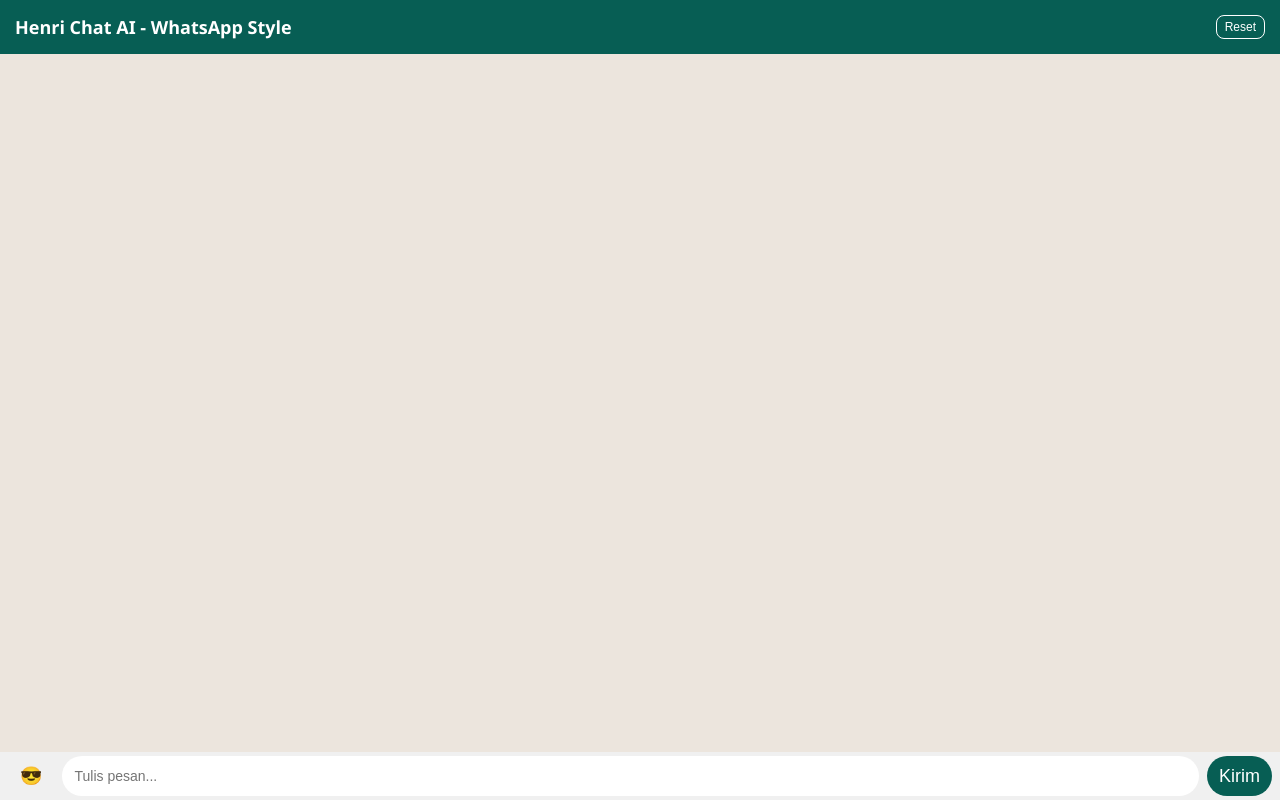
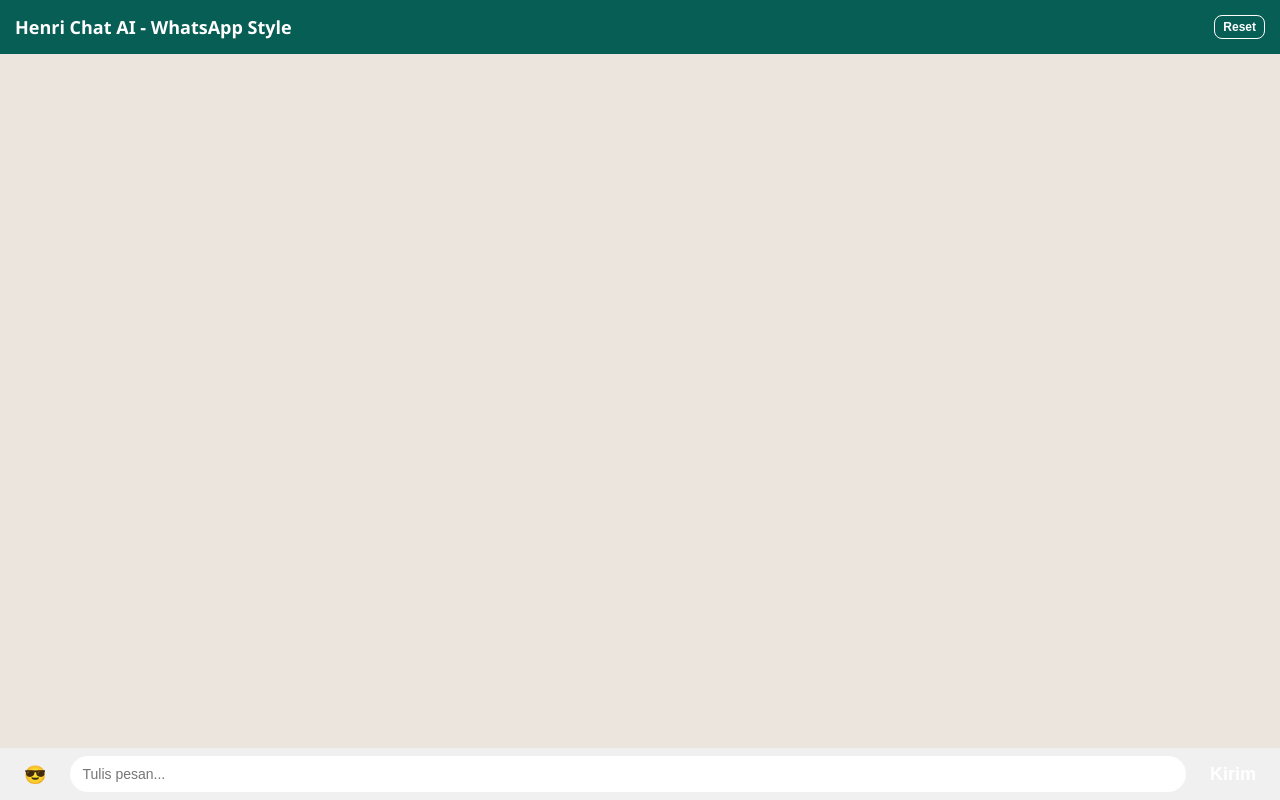
Before and after one commit to hendrisprta/FunChat-AI-Henri, a plain HTML site: page index.html in a window 1280 px wide. Drawn offline with Linux system fonts and the light colour scheme.

Commit message:
Update index.html

```diff
--- a/index.html
+++ b/index.html
@@ -1,23 +1,43 @@
-<!DOCTYPE html><html lang="id"><head>
+<!DOCTYPE html>
+<html lang="id">
+<head>
   <meta charset="UTF-8" />
   <meta name="viewport" content="width=device-width, initial-scale=1.0"/>
   <title>Henri - Chat AI WhatsApp Style</title>
-  <link rel="icon" href="Logo.png" type="image/png">  <style>
+  <link rel="icon" href="Logo.png" type="image/png">
   <style>
+    * {
+      box-sizing: border-box;
+    }
+
+
     html, body {
-  height: 100%;
-  width: 100%;
       margin: 0;
       padding: 0;
-}
-body {
-  margin: 0;
+      width: 100%;
+      height: 100%;
       font-family: 'Segoe UI', sans-serif;
       background: #ece5dd;
+      overflow: hidden;
+    }
+
+    body {
       display: flex;
       flex-direction: column;
-  height: 100vh;
-}header { background: #075e54; color: white; padding: 15px; font-size: 18px; font-weight: bold; display: flex; justify-content: space-between; align-items: center; }
+    }
+
+    header {
+      background: #075e54;
+      color: white;
+      padding: 15px;
+      font-size: 18px;
+      font-weight: bold;
+      display: flex;
+      justify-content: space-between;
+      align-items: center;
+    }
+
+
 
     #chat {
       flex: 1;
@@ -26,46 +46,122 @@ body {
       overflow-y: auto;
       display: flex;
       flex-direction: column;
+      min-height: 0;
     }
 
-.message { max-width: 80%; padding: 10px 14px; border-radius: 8px; margin: 5px 0; line-height: 1.4; font-size: 14px; white-space: pre-wrap; }
+    .message {
+      max-width: 80%;
+      padding: 10px 14px;
+      border-radius: 8px;
+      margin: 5px 0;
+      line-height: 1.4;
+      font-size: 14px;
+      white-space: pre-wrap;
+    }
 
-.user { align-self: flex-end; background: #dcf8c6; }
+    button {
+  background-color: #075e54; /* Hijau WhatsApp */
+  color: white;
+  border: none;
+  padding: 10px 16px;
+  border-radius: 8px;
+  font-weight: bold;
+  cursor: pointer;
+  transition: background-color 0.3s ease;
+}
 
-.ai { align-self: flex-start; background: #fff; }
+button:hover {
+  background-color: #064d44;
+}
 
-form { display: flex; padding: 4px 8px; background: #f0f0f0; align-items: center; margin-top: -10px; }
+    .user {
+      align-self: flex-end;
+      background: #dcf8c6;
+    }
 
-#form button, #form input { height: 40px; }
+    .ai {
+      align-self: flex-start;
+      background: #fff;
+    }
 
-#form button { padding: 0 12px; border: none; border-radius: 50%; font-size: 18px; background: transparent; cursor: pointer; }
+    form {
+      display: flex;
+      padding: 6px 8px;
+      background: #f0f0f0;
+      align-items: center;
+    }
 
-#form .send { background: #075e54; color: white; border-radius: 20px; margin-left: 8px; }
+    input[type="text"] {
+      flex: 1;
+      padding: 10px 12px;
+      font-size: 14px;
+      border: none;
+      border-radius: 20px;
+      outline: none;
+      background: white;
+      margin: 0 8px;
+    }
 
-input[type="text"] { flex: 1; padding: 0 12px; font-size: 14px; border: none; border-radius: 20px; outline: none; background: white; margin-left: 8px; }
+    #form button {
+      height: 40px;
+      font-size: 18px;
+      cursor: pointer;
+      border: none;
+      background: transparent;
+    }
 
-.sticker { max-width: 120px; border-radius: 10px; }
+    .send {
+      background: #075e54;
+      color: white;
+      border-radius: 20px;
+      padding: 0 16px;
+    }
 
-.emoji-btn { border: none; background: transparent; font-size: 20px; cursor: pointer; margin-right: 5px; }
+    .sticker {
+      max-width: 120px;
+      border-radius: 10px;
+    }
 
-#resetBtn { background: transparent; color: white; border: 1px solid white; border-radius: 8px; padding: 4px 8px; font-size: 12px; cursor: pointer; }
+    .emoji-btn {
+      border: none;
+      background: transparent;
+      font-size: 20px;
+      cursor: pointer;
+      margin-right: 5px;
+    }
 
+    #resetBtn {
+      background: transparent;
+      color: white;
+      border: 1px solid white;
+      border-radius: 8px;
+      padding: 4px 8px;
+      font-size: 12px;
+      cursor: pointer;
+    }
   </style>
 </head>
+<body>
 
-<body>
   <header>
     Henri Chat AI - WhatsApp Style
     <button id="resetBtn">Reset</button>
-  </header>  <div id="chat"></div>  <form id="form">
+  </header>
+
+  <div id="chat"></div>
+
+  <form id="form">
     <button type="button" onclick="sendSticker()">😎</button>
     <input type="text" id="question" placeholder="Tulis pesan..." required />
     <button type="submit" class="send">Kirim</button>
-  </form>  <script>
+  </form>
+
+  <script>
     const chatBox = document.getElementById('chat');
     const form = document.getElementById('form');
     const input = document.getElementById('question');
-    const API_KEY = 'sk-wjhho3rbb0dq8f';// Load chat dari localStorage
+    const API_KEY = 'sk-wjhho3rbb0dq8f';
+
     window.onload = () => {
       const saved = localStorage.getItem('chat_history');
       if (saved) {
@@ -74,7 +170,6 @@ window.onload = () => {
       }
     };
 
-// Simpan chat
     function saveToLocalStorage() {
       const messages = [...document.querySelectorAll('.message')].map(msg => ({
         content: msg.innerHTML,
@@ -84,7 +179,6 @@ function saveToLocalStorage() {
       localStorage.setItem('chat_history', JSON.stringify(messages));
     }
 
-// Tambah chat bubble
     function addMessage(content, sender, isHTML = false) {
       const msg = document.createElement('div');
       msg.className = `message ${sender}`;
@@ -94,7 +188,6 @@ function addMessage(content, sender, isHTML = false) {
       saveToLocalStorage();
     }
 
-// Kirim pertanyaan
     form.addEventListener('submit', async (e) => {
       e.preventDefault();
       const question = input.value.trim();
@@ -113,7 +206,6 @@ form.addEventListener('submit', async (e) => {
       }
     });
 
-// Kirim stiker + reaksi emoji
     function sendSticker() {
       const url = 'https://raw.githubusercontent.com/hendrisprta/hendritester/refs/heads/main/Stikerhenri.png';
       const msg = document.createElement('div');
@@ -149,20 +241,12 @@ function sendSticker() {
       }, 600);
     }
 
-// Reset Chat
     document.getElementById('resetBtn').addEventListener('click', () => {
       if (confirm("Yakin ingin menghapus semua chat?")) {
         localStorage.removeItem('chat_history');
         chatBox.innerHTML = '';
       }
     });
-
   </script>
-
-  <script>
-    chatBox.scrollTop = chatBox.scrollHeight;
-  </script>
-
 </body>
-
 </html>
```
Lines whose indentation alone changed are shown as unchanged.
